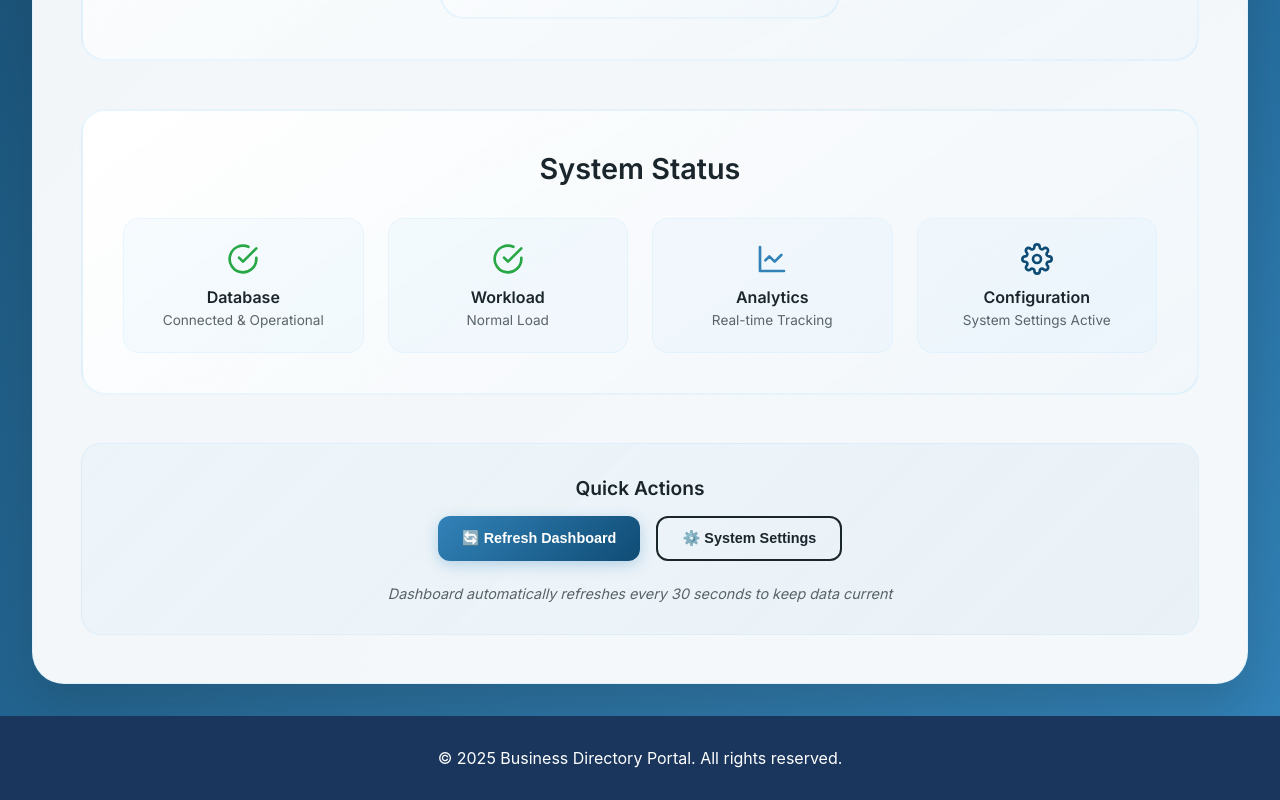
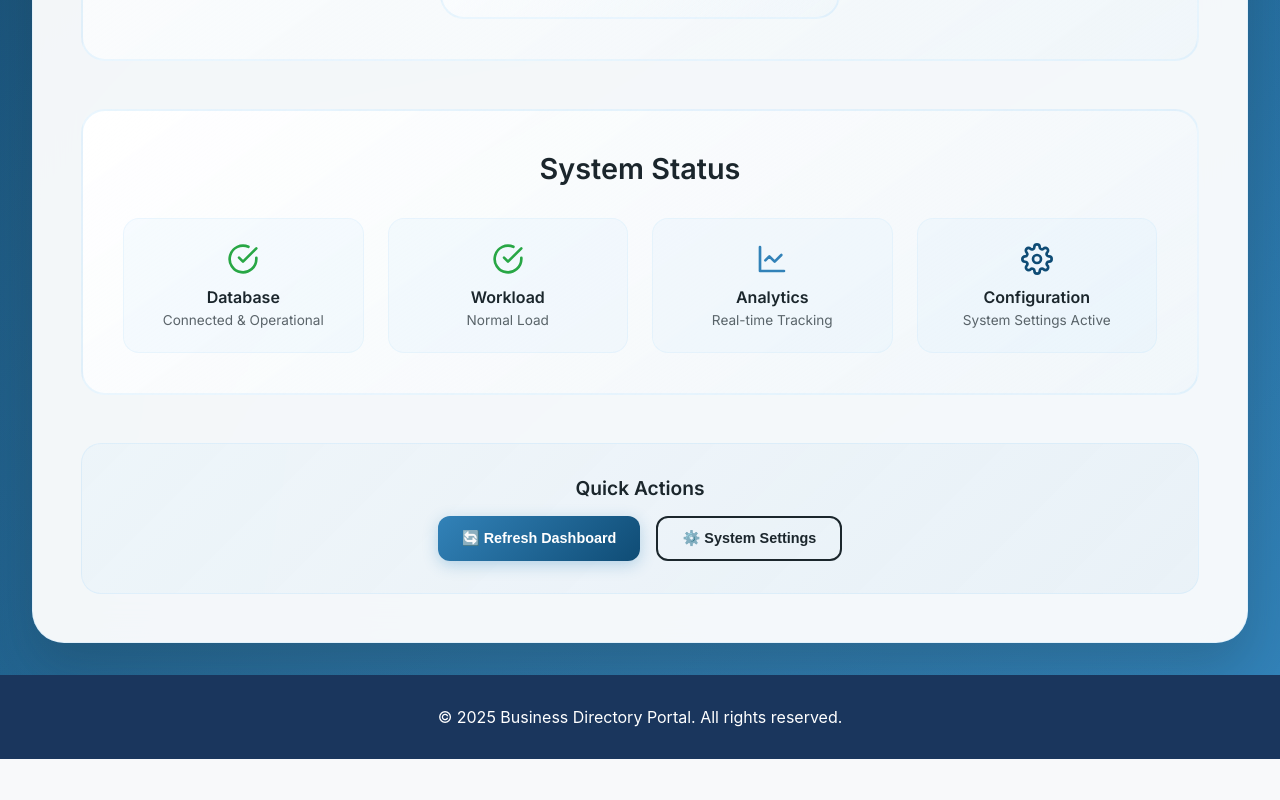
Before and after one commit to kmlakshan1027/BusinessDirectory-web-user, a React (Create React App) app: page /admin in a window 1280 px wide. Shown: the part 1858-2658 px from the top of the page. After the commit the page ends 2617 px from the top, so only its background shows below. Built offline with nearby package versions, Linux system fonts and the light colour scheme; no server answers; the database is empty.

Commit message:
Before Separating

```diff
--- a/src/pages/Admin/Admin.js
+++ b/src/pages/Admin/Admin.js
@@ -32,25 +32,7 @@ const Admin = () => {
     fetchStats();
   }, []);
 
-  // Auto-refresh when navigating back from other admin pages
-  useEffect(() => {
-    if (location.state?.refresh) {
-      console.log('Refreshing admin dashboard due to navigation state');
-      fetchStats();
-      // Clear the state to prevent unnecessary refreshes
-      window.history.replaceState({}, document.title);
-    }
-  }, [location.state]);
 
-  // Auto-refresh every 30 seconds to keep data current
-  useEffect(() => {
-    const interval = setInterval(() => {
-      console.log('Auto-refreshing admin statistics...');
-      fetchStats();
-    }, 30000); // 30 seconds
-
-    return () => clearInterval(interval);
-  }, []);
 
   const fetchStats = async () => {
     try {
@@ -1088,15 +1070,7 @@ const Admin = () => {
               </button>
             </div>
 
-            <p style={{
-              color: themeColors.primary,
-              fontSize: '0.9rem',
-              margin: '1.5rem 0 0 0',
-              opacity: 0.7,
-              fontStyle: 'italic'
-            }}>
-              Dashboard automatically refreshes every 30 seconds to keep data current
-            </p>
+
           </div>
         </div>
       </main>
```
